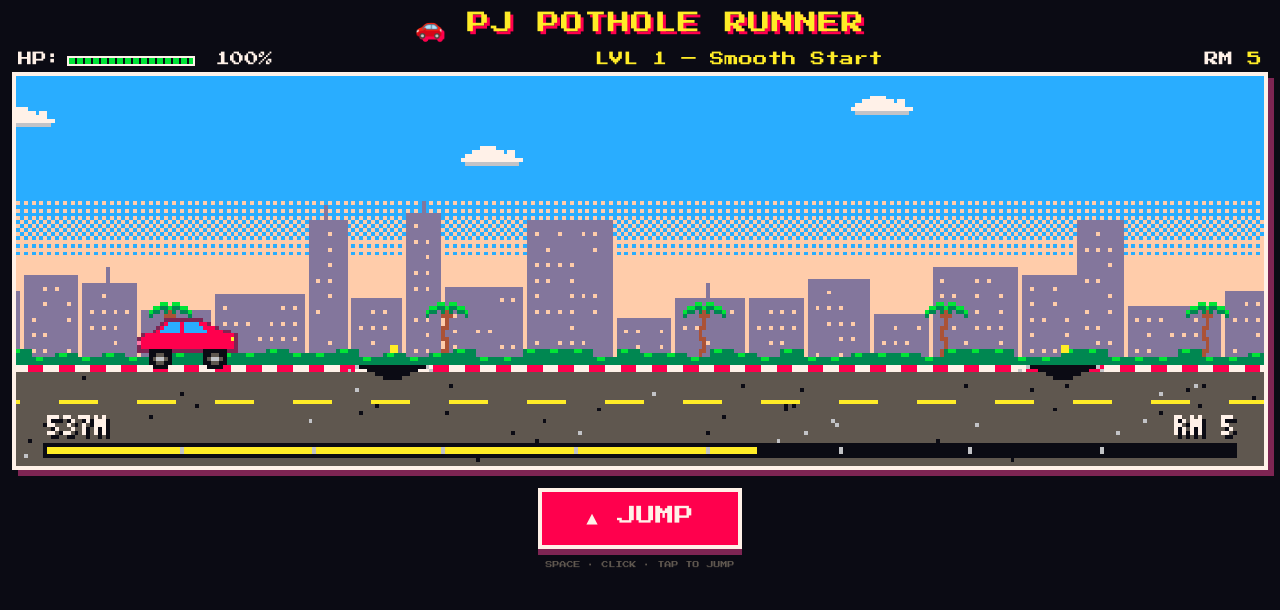
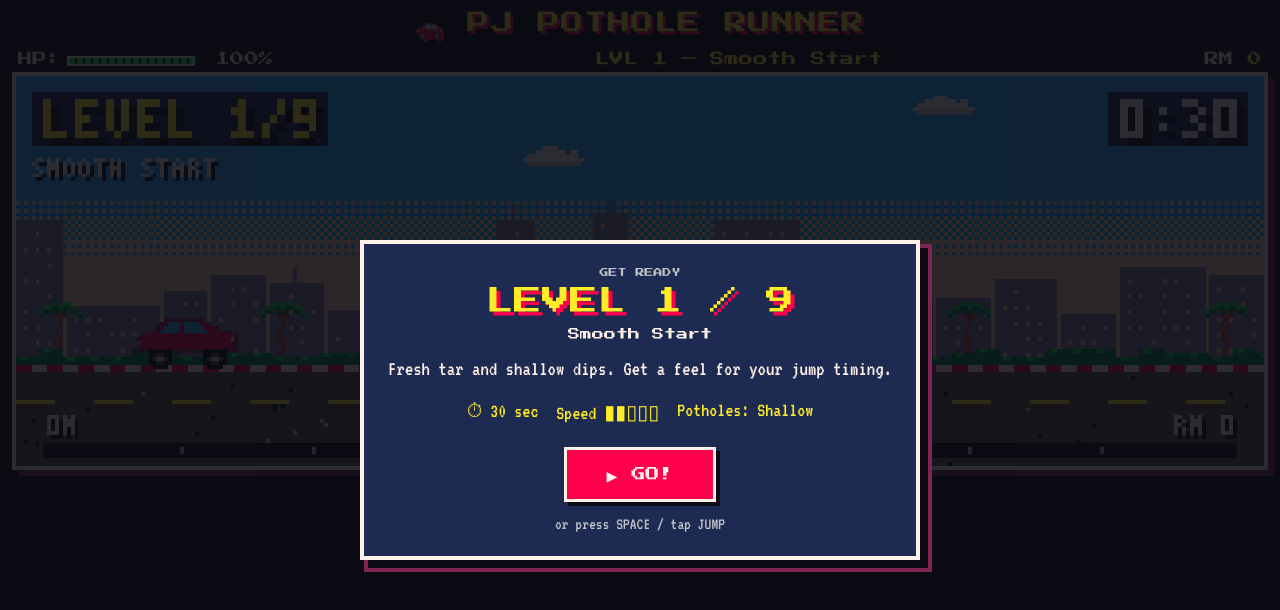
Before and after one commit to rumandsandals/pj-pothole-runner, a website built with Vite: page index.html in a window 1280 px wide. Both pictures are taken after a click on the button "▶ START DRIVING". Built offline with nearby package versions, Linux system fonts and the light colour scheme.

Commit message:
Version 3: longer levels and a level pop-up
- levels last 30s (level 1) rising to 60s (level 9), set in seconds
- level card before each level: result of the level just cleared,
  next level's name, intro, length, speed and pothole types (NEW tag)
- game pauses on the card until GO / Space; brief guard so Space-mashing
  doesn't skip it
- LEVEL x/9 badge, level name and countdown clock drawn on the road
- road events timed as a share of the level (eventAt: 0.8)

Co-Authored-By: Claude Opus 5.5 <noreply@anthropic.com>

```diff
--- a/index.html
+++ b/index.html
@@ -80,6 +80,19 @@
       </div>
     </div>
 
+    <div class="ov" id="ovLevel">
+      <div class="ov-card">
+        <div id="lvlResult"></div>
+        <div class="lvl-kicker" id="lvlKicker"></div>
+        <div class="lvl-number" id="lvlNumber"></div>
+        <div class="lvl-title" id="lvlTitle"></div>
+        <div class="desc" id="lvlIntro"></div>
+        <div class="lvl-facts" id="lvlFacts"></div>
+        <button class="btn go" id="lvlGo" data-text="goButton"></button>
+        <div class="lvl-hint" data-text="goHint"></div>
+      </div>
+    </div>
+
     <div class="ov" id="ovEvent">
       <div class="ov-card">
         <div class="tit" id="evTitle"></div>
--- a/src/config/game.ts
+++ b/src/config/game.ts
@@ -24,9 +24,6 @@ export const PHYSICS = {
   gravity: 0.55,
   jumpForce: -12, // more negative = higher jump
 };
-
-/** How far you drive in each level before the next one starts. */
-export const LEVEL_LENGTH = 900;
 
 export const MAX_HEALTH = 100;
 
--- a/src/config/levels.ts
+++ b/src/config/levels.ts
@@ -4,33 +4,73 @@ import type { RoadEventId } from './roadEvents';
 /**
  * LEVELS
  * The game plays these in order. Add, remove or reorder freely.
+ * - seconds: how long the level lasts
+ * - intro: one or two lines shown on the level pop-up before it starts
  * - potholes: which pothole types can appear (repeat a name to make it more common)
  * - speed: how fast the road scrolls
  * - spawnChance: how often potholes appear (bigger = more)
- * - eventAt: distance into the level when the road event pops up
  * - event: which road event (from roadEvents.ts), or null for none
- * - roughness: how bumpy the road line looks
+ * - eventAt: when the event pops up, as a share of the level (0.5 = halfway, 0.8 = 80% through)
+ * - roughness: how bumpy the road looks
  * Typos in pothole or event names are caught before the game runs.
  */
 
 export interface Level {
   name: string;
+  seconds: number;
+  intro: string;
   potholes: PotholeId[];
   speed: number;
   spawnChance: number;
+  event: RoadEventId | null;
   eventAt: number;
-  event: RoadEventId | null;
   roughness: number;
 }
 
 export const LEVELS: Level[] = [
-  { name: 'Smooth Start', potholes: ['shallow'], speed: 3.2, spawnChance: 0.003, eventAt: 700, event: null, roughness: 0.25 },
-  { name: 'PJ Streets', potholes: ['shallow', 'medium'], speed: 3.8, spawnChance: 0.0035, eventAt: 750, event: null, roughness: 0.55 },
-  { name: 'Police Zone ✅', potholes: ['shallow', 'medium', 'medium'], speed: 4.4, spawnChance: 0.0038, eventAt: 750, event: 'police_good', roughness: 0.8 },
-  { name: 'Police Zone ❌', potholes: ['medium', 'medium', 'deep'], speed: 5.0, spawnChance: 0.004, eventAt: 750, event: 'police_bad', roughness: 1.05 },
-  { name: 'Insurance Row', potholes: ['medium', 'deep'], speed: 5.6, spawnChance: 0.0043, eventAt: 800, event: 'ins_good', roughness: 1.3 },
-  { name: 'Adjuster Alley', potholes: ['medium', 'deep', 'deep'], speed: 6.2, spawnChance: 0.0045, eventAt: 800, event: 'ins_bad', roughness: 1.55 },
-  { name: 'Workshop Way', potholes: ['deep', 'deep', 'abyss'], speed: 6.9, spawnChance: 0.0048, eventAt: 800, event: 'ws_good', roughness: 1.8 },
-  { name: 'Chop Shop Run', potholes: ['deep', 'abyss'], speed: 7.7, spawnChance: 0.0052, eventAt: 850, event: 'ws_bad', roughness: 2.1 },
-  { name: 'Council Chase', potholes: ['medium', 'deep', 'abyss'], speed: 8.6, spawnChance: 0.0055, eventAt: 850, event: 'council', roughness: 2.4 },
+  {
+    name: 'Smooth Start', seconds: 30,
+    intro: 'Fresh tar and shallow dips. Get a feel for your jump timing.',
+    potholes: ['shallow'], speed: 3.2, spawnChance: 0.003, event: null, eventAt: 0.8, roughness: 0.25,
+  },
+  {
+    name: 'PJ Streets', seconds: 34,
+    intro: 'Medium potholes join the party. More dots above a hole = more damage.',
+    potholes: ['shallow', 'medium'], speed: 3.8, spawnChance: 0.0035, event: null, eventAt: 0.8, roughness: 0.55,
+  },
+  {
+    name: 'Police Zone ✅', seconds: 38,
+    intro: "A good cop is patrolling. If help is offered, it's your right to take it.",
+    potholes: ['shallow', 'medium', 'medium'], speed: 4.4, spawnChance: 0.0038, event: 'police_good', eventAt: 0.8, roughness: 0.8,
+  },
+  {
+    name: 'Police Zone ❌', seconds: 41,
+    intro: "DEEP potholes appear. And someone may ask for 'kopi duit'...",
+    potholes: ['medium', 'medium', 'deep'], speed: 5.0, spawnChance: 0.004, event: 'police_bad', eventAt: 0.8, roughness: 1.05,
+  },
+  {
+    name: 'Insurance Row', seconds: 45,
+    intro: 'Faster roads. An honest adjuster is somewhere nearby.',
+    potholes: ['medium', 'deep'], speed: 5.6, spawnChance: 0.0043, event: 'ins_good', eventAt: 0.8, roughness: 1.3,
+  },
+  {
+    name: 'Adjuster Alley', seconds: 49,
+    intro: "Deep pits everywhere. Don't accept the first lowball offer.",
+    potholes: ['medium', 'deep', 'deep'], speed: 6.2, spawnChance: 0.0045, event: 'ins_bad', eventAt: 0.8, roughness: 1.55,
+  },
+  {
+    name: 'Workshop Way', seconds: 52,
+    intro: 'ABYSS potholes begin! Get stuck and you must choose a tow truck. Choose wisely.',
+    potholes: ['deep', 'deep', 'abyss'], speed: 6.9, spawnChance: 0.0048, event: 'ws_good', eventAt: 0.8, roughness: 1.8,
+  },
+  {
+    name: 'Chop Shop Run', seconds: 56,
+    intro: 'Fast and brutal. Dodgy workshops are waiting for your catalytic converter.',
+    potholes: ['deep', 'abyss'], speed: 7.7, spawnChance: 0.0052, event: 'ws_bad', eventAt: 0.8, roughness: 2.1,
+  },
+  {
+    name: 'Council Chase', seconds: 60,
+    intro: 'Final stretch! Survive, collect your evidence and claim from MBPJ.',
+    potholes: ['medium', 'deep', 'abyss'], speed: 8.6, spawnChance: 0.0055, event: 'council', eventAt: 0.8, roughness: 2.4,
+  },
 ];
--- a/src/config/text.ts
+++ b/src/config/text.ts
@@ -32,6 +32,12 @@ export const TEXT = {
     MACC: <b>1-800-88-6000</b> · Tribunal: <b>1-800-886-800</b><br>
     JPJ Parts: <b>1-800-88-5983</b> · BNM: <b>1-300-88-5465</b>`,
 
+  levelClearTitle: '🏁 LEVEL {n} CLEAR!',
+  levelFirstLabel: 'GET READY',
+  levelNextLabel: 'NEXT UP',
+  goButton: '▶ GO!',
+  goHint: 'or press SPACE / tap JUMP',
+
   towChoiceTitle: '🚨 CAR STUCK IN ABYSS POTHOLE!',
   towChoiceIntro: `
     Your car has sunk into a pothole so deep it can't escape.<br>
--- a/src/config/theme.ts
+++ b/src/config/theme.ts
@@ -63,5 +63,7 @@ export const THEME = {
 
   particles: { damage: '8' as C, stuck: 'a' as C, shadow: '0' as C },
 
+  levelBadge: { box: '1' as C, number: 'a' as C, name: '7' as C, timer: '7' as C, timerWarn: '8' as C, shadow: '0' as C },
+
   progress: { track: '0' as C, fill: 'a' as C, tick: '6' as C, text: '7' as C, textShadow: '0' as C },
 };
--- a/src/core/Game.ts
+++ b/src/core/Game.ts
@@ -1,4 +1,4 @@
-import { CAR, ECONOMY, EFFECTS, LEVEL_LENGTH, TICKS_PER_SECOND, TOW, WORKSHOP } from '../config/game';
+import { CAR, ECONOMY, EFFECTS, TICKS_PER_SECOND, TOW, WORKSHOP } from '../config/game';
 import { LEVELS } from '../config/levels';
 import { POTHOLES } from '../config/potholes';
 import { ROAD_EVENTS, type EventChoice, type RoadEventId } from '../config/roadEvents';
@@ -7,6 +7,7 @@ import { THEME } from '../config/theme';
 import { TOW_OPTIONS, type TowOption } from '../config/towTrucks';
 import { WORKSHOP_STEPS, type WorkshopChoice } from '../config/workshop';
 import { showDead, showWin } from '../ui/endScreens';
+import { showLevelCard, type LevelCardInfo } from '../ui/levelCard';
 import { updateHud } from '../ui/hud';
 import { flash, hideBanner, hidePanels, hideScreens, hideToast, showBanner, showScreen, showToast } from '../ui/overlays';
 import { showRoadEvent } from '../ui/roadEventScreen';
@@ -19,11 +20,12 @@ import { ART_HEIGHT, ART_WIDTH, makeCanvas } from '../world/pixels';
 import { render } from '../world/render';
 import { generateRoad } from '../world/road';
 import { updateTowTruck } from '../world/towTruck';
-import { clampHealth, createState, createTow, currentLevel, type GameState } from './state';
+import { clampHealth, createState, createTow, currentLevel, levelLength, type GameState } from './state';
 import type { Viewport } from './Viewport';
 
 const TICK_MS = 1000 / TICKS_PER_SECOND;
 const MAX_FRAME_MS = 250; // after a pause (e.g. switching tabs), don't fast-forward
+const CARD_KEY_DELAY_MS = 700; // so a player mashing Space doesn't skip the level card by accident
 
 /**
  * Runs the game. Logic updates at a fixed 60 ticks per second no matter
@@ -37,6 +39,7 @@ export class Game {
   private readonly artCtx: CanvasRenderingContext2D;
   private lastTime = 0;
   private accumulator = 0;
+  private cardShownAt = 0;
 
   constructor(canvas: HTMLCanvasElement, private readonly viewport: Viewport) {
     const ctx = canvas.getContext('2d');
@@ -90,18 +93,17 @@ export class Game {
     s.levelDistance += s.speed;
     s.tick++;
 
-    if (!s.eventFired && level.event && s.levelDistance > level.eventAt) {
+    const length = levelLength(level);
+    if (!s.eventFired && level.event && s.levelDistance > level.eventAt * length) {
       s.eventFired = true;
       this.openRoadEvent(level.event);
       return;
     }
 
-    if (s.levelDistance >= LEVEL_LENGTH) {
-      if (s.level >= LEVELS.length) {
-        this.win();
-        return;
-      }
-      this.nextLevel();
+    if (s.levelDistance >= length) {
+      if (s.level >= LEVELS.length) this.win();
+      else this.completeLevel();
+      return;
     }
 
     s.score++;
@@ -142,31 +144,53 @@ export class Game {
     if (s.health <= 0) this.die();
   }
 
-  private nextLevel(): void {
+  /** Finished a level: set up the next one and pause on the level card. */
+  private completeLevel(): void {
     const s = this.state;
+    const cleared = { number: s.level, earned: s.money - s.levelStartMoney };
     s.level++;
-    s.levelDistance -= LEVEL_LENGTH;
+    s.levelDistance = 0;
+    s.levelStartMoney = s.money;
     s.eventFired = false;
+    s.potholes = [];
     const level = currentLevel(s);
     s.speed = level.speed;
     s.road = generateRoad(level.roughness);
     updateHud(s);
-    showToast(`⬆️ LVL ${s.level}: ${level.name}`);
+    this.openLevelCard(cleared);
+  }
+
+  private openLevelCard(cleared: LevelCardInfo['cleared']): void {
+    const s = this.state;
+    s.mode = 'levelCard';
+    this.cardShownAt = performance.now();
+    hideToast();
+    showLevelCard({ cleared, nextNumber: s.level, health: s.health, money: s.money }, () => this.go(true));
+  }
+
+  /** Leaves the level card and starts driving. Keys are ignored for a moment so Space-mashing doesn't skip it. */
+  go(clicked = false): void {
+    if (this.state.mode !== 'levelCard') return;
+    if (!clicked && performance.now() - this.cardShownAt < CARD_KEY_DELAY_MS) return;
+    hideScreens();
+    this.state.mode = 'playing';
   }
 
   // ── Player actions ─────────────────────────────────────────
   start(): void {
-    this.state = createState('playing');
+    this.state = createState();
     hideScreens();
     hidePanels();
     hideBanner();
-    hideToast();
     updateHud(this.state);
+    this.openLevelCard(null);
   }
 
+  /** Space / tap / jump button. On the level card it acts as GO. */
   jump(): void {
     const s = this.state;
-    if (s.mode === 'playing' && canJump(s.car)) jump(s.car);
+    if (s.mode === 'levelCard') this.go();
+    else if (s.mode === 'playing' && canJump(s.car)) jump(s.car);
   }
 
   // ── Road events ─────────────────────────────────────────────
--- a/src/core/state.ts
+++ b/src/core/state.ts
@@ -1,4 +1,4 @@
-import { CAR, MAX_HEALTH, TOW, WORKSHOP, WORLD } from '../config/game';
+import { CAR, MAX_HEALTH, TICKS_PER_SECOND, TOW, WORKSHOP, WORLD } from '../config/game';
 import { LEVELS, type Level } from '../config/levels';
 import type { PotholeId } from '../config/potholes';
 import type { ColourKey } from '../config/theme';
@@ -6,7 +6,16 @@ import type { TowOption } from '../config/towTrucks';
 import { generateRoad, type RoadPoint } from '../world/road';
 
 /** Which screen / phase the game is in. */
-export type Mode = 'menu' | 'playing' | 'event' | 'towChoice' | 'towArriving' | 'workshop' | 'dead' | 'win';
+export type Mode =
+  | 'menu'
+  | 'levelCard' // paused on the "LEVEL X" pop-up, waiting for GO
+  | 'playing'
+  | 'event'
+  | 'towChoice'
+  | 'towArriving'
+  | 'workshop'
+  | 'dead'
+  | 'win';
 
 export interface Car {
   x: number;
@@ -58,6 +67,7 @@ export interface GameState {
   distance: number;
   levelDistance: number;
   level: number; // 1-based
+  levelStartMoney: number; // to show what was earned on the level pop-up
   speed: number;
   eventFired: boolean;
   potholes: Pothole[];
@@ -105,6 +115,7 @@ export function createState(mode: Mode = 'menu'): GameState {
     distance: 0,
     levelDistance: 0,
     level: 1,
+    levelStartMoney: 0,
     speed: level.speed,
     eventFired: false,
     potholes: [],
@@ -121,6 +132,17 @@ export function currentLevel(state: GameState): Level {
   return LEVELS[Math.min(state.level - 1, LEVELS.length - 1)] ?? firstLevel();
 }
 
+/** How far you drive to finish a level: its speed × its length in seconds. */
+export function levelLength(level: Level): number {
+  return level.speed * TICKS_PER_SECOND * level.seconds;
+}
+
+/** Seconds left in the current level. */
+export function secondsLeft(state: GameState): number {
+  const level = currentLevel(state);
+  return Math.max(0, Math.ceil((levelLength(level) - state.levelDistance) / (level.speed * TICKS_PER_SECOND)));
+}
+
 export function clampHealth(hp: number): number {
   return Math.max(0, Math.min(MAX_HEALTH, hp));
 }
--- a/src/core/validateConfig.ts
+++ b/src/core/validateConfig.ts
@@ -1,4 +1,3 @@
-import { LEVEL_LENGTH } from '../config/game';
 import { LEVELS } from '../config/levels';
 import { ROAD_EVENTS } from '../config/roadEvents';
 import * as SPRITES from '../config/sprites';
@@ -18,8 +17,9 @@ export function validateConfig(): string[] {
     const where = `levels.ts, level ${i + 1} ("${level.name}")`;
     if (level.potholes.length === 0) problems.push(`${where}: "potholes" list is empty.`);
     if (level.speed <= 0) problems.push(`${where}: speed must be above 0.`);
-    if (level.event && level.eventAt >= LEVEL_LENGTH)
-      problems.push(`${where}: eventAt (${level.eventAt}) must be less than LEVEL_LENGTH (${LEVEL_LENGTH}) or the event never shows.`);
+    if (level.seconds <= 0) problems.push(`${where}: seconds must be above 0.`);
+    if (level.event && (level.eventAt <= 0 || level.eventAt >= 1))
+      problems.push(`${where}: eventAt (${level.eventAt}) must be between 0 and 1 (e.g. 0.8 = 80% through the level).`);
   });
 
   for (const [id, event] of Object.entries(ROAD_EVENTS)) {
--- a/src/style.css
+++ b/src/style.css
@@ -221,6 +221,18 @@ canvas { display: block; image-rendering: pixelated; }
 .score { font-size: 22px; color: var(--text); line-height: 1.4; margin-bottom: 14px; }
 .score b { color: var(--yellow); font-weight: normal; }
 .hotlines { font-size: 17px; color: var(--text-soft); line-height: 1.3; margin-bottom: 16px; }
+/* Level card */
+#lvlResult { width: 100%; }
+#lvlResult:not(:empty) { border-bottom: 3px dashed var(--grey); padding-bottom: 14px; margin-bottom: 16px; }
+.lvl-stats { font-size: 21px; color: var(--text); }
+.lvl-kicker { font: 9px var(--font-arcade); color: var(--text-soft); margin-bottom: 10px; animation: blink 1.2s steps(2) infinite; }
+.lvl-number { font: clamp(18px, 5vw, 28px) var(--font-arcade); color: var(--heading); text-shadow: 4px 4px 0 var(--heading-shadow); margin-bottom: 10px; }
+.lvl-title { font: 12px/1.6 var(--font-arcade); color: var(--white); margin-bottom: 12px; }
+.lvl-facts { display: flex; flex-wrap: wrap; justify-content: center; gap: 6px 18px; font-size: 20px; color: var(--yellow); margin-bottom: 18px; }
+.new-tag { font: 7px var(--font-arcade); background: var(--red); color: var(--white); padding: 3px 4px; margin-left: 4px; vertical-align: middle; }
+.btn.go { font-size: 14px; padding: 14px 40px; }
+.lvl-hint { font-size: 17px; color: var(--text-soft); margin-top: 8px; }
+
 .choices { display: flex; gap: 12px; flex-wrap: wrap; justify-content: center; width: 100%; }
 
 .btn {
--- /dev/null
+++ b/src/ui/levelCard.ts
@@ -0,0 +1,71 @@
+import { MAX_HEALTH } from '../config/game';
+import { LEVELS } from '../config/levels';
+import { POTHOLES, type PotholeId } from '../config/potholes';
+import { TEXT } from '../config/text';
+import { byId, formatRM, make } from './dom';
+import { showScreen } from './overlays';
+
+export interface LevelCardInfo {
+  /** The level just finished, or null before level 1. */
+  cleared: { number: number; earned: number } | null;
+  nextNumber: number;
+  health: number;
+  money: number;
+}
+
+const MAX_SPEED = Math.max(...LEVELS.map((l) => l.speed));
+
+const potholeName = (id: PotholeId): string =>
+  POTHOLES[id].label || id.charAt(0).toUpperCase() + id.slice(1);
+
+/** Speed shown as 5 chunky bars. */
+function speedBars(speed: number): string {
+  const filled = Math.max(1, Math.round((speed / MAX_SPEED) * 5));
+  return '▮'.repeat(filled) + '▯'.repeat(5 - filled);
+}
+
+export function showLevelCard(info: LevelCardInfo, onGo: () => void): void {
+  const level = LEVELS[info.nextNumber - 1];
+  if (!level) return;
+  const previous = LEVELS[info.nextNumber - 2];
+
+  // Result of the level just cleared
+  const result = byId('lvlResult');
+  result.replaceChildren();
+  if (info.cleared) {
+    result.append(
+      make('div', 'tit', TEXT.levelClearTitle.replace('{n}', String(info.cleared.number))),
+      make(
+        'div',
+        'lvl-stats',
+        `Earned ${formatRM(Math.max(0, info.cleared.earned))} · HP ${Math.round((info.health / MAX_HEALTH) * 100)}% · Total ${formatRM(info.money)}`,
+      ),
+    );
+  }
+
+  byId('lvlKicker').textContent = info.cleared ? TEXT.levelNextLabel : TEXT.levelFirstLabel;
+  byId('lvlNumber').textContent = `LEVEL ${info.nextNumber} / ${LEVELS.length}`;
+  byId('lvlTitle').textContent = level.name;
+  byId('lvlIntro').textContent = level.intro;
+
+  // Quick facts: length, speed, pothole types (new ones flagged)
+  const seen = new Set(previous?.potholes ?? []);
+  const types = [...new Set(level.potholes)];
+  const facts = byId('lvlFacts');
+  facts.replaceChildren(
+    make('div', '', `⏱ ${level.seconds} sec`),
+    make('div', '', `Speed ${speedBars(level.speed)}`),
+  );
+  const holes = make('div', '', 'Potholes: ');
+  types.forEach((id, i) => {
+    if (i > 0) holes.append(', ');
+    holes.append(potholeName(id));
+    if (previous && !seen.has(id)) holes.append(make('span', 'new-tag', 'NEW'));
+  });
+  facts.append(holes);
+
+  const go = byId('lvlGo');
+  go.onclick = () => onGo();
+  showScreen('level');
+  go.focus({ preventScroll: true });
+}
--- a/src/ui/overlays.ts
+++ b/src/ui/overlays.ts
@@ -5,6 +5,7 @@ import { byId } from './dom';
 const SCREENS = {
   menu: 'ovMenu',
   howto: 'ovHowTo',
+  level: 'ovLevel',
   event: 'ovEvent',
   tow: 'ovTow',
   dead: 'ovDead',
--- a/src/world/pixels.ts
+++ b/src/world/pixels.ts
@@ -119,7 +119,7 @@ export function drawText(
 function drawGlyphs(ctx: CanvasRenderingContext2D, text: string, left: number, top: number, key: ColourKey, scale: number): void {
   ctx.fillStyle = PALETTE[key];
   for (let i = 0; i < text.length; i++) {
-    const glyph = GLYPHS[text[i] as string] ?? GLYPHS['?'] ?? '';
+    const glyph = GLYPHS[text[i] as string] ?? ''; // characters the font lacks (e.g. emoji) are left blank
     const gx = left + i * 4 * scale;
     for (let d = 0; d < 15; d++) {
       if (glyph[d] === '1') ctx.fillRect(gx + (d % 3) * scale, top + Math.floor(d / 3) * scale, scale, scale);
--- a/src/world/render.ts
+++ b/src/world/render.ts
@@ -1,11 +1,10 @@
-import { LEVEL_LENGTH } from '../config/game';
 import { LEVELS } from '../config/levels';
 import { THEME } from '../config/theme';
-import { currentLevel, type GameState } from '../core/state';
+import { currentLevel, levelLength, secondsLeft, type GameState } from '../core/state';
 import { drawBackground } from './background';
 import { drawCar } from './car';
 import { drawParticles } from './particles';
-import { ART_HEIGHT, ART_WIDTH, drawText, fill } from './pixels';
+import { ART_HEIGHT, ART_WIDTH, drawText, fill, textWidth } from './pixels';
 import { drawPotholes } from './potholes';
 import { drawRoad } from './road';
 import { drawTowTruck } from './towTruck';
@@ -18,7 +17,25 @@ export function render(ctx: CanvasRenderingContext2D, state: GameState): void {
   drawTowTruck(ctx, state.tow, state.car);
   drawCar(ctx, state.car, state.tick);
   drawParticles(ctx, state.particles);
+  drawLevelBadge(ctx, state);
   drawProgressBar(ctx, state);
+}
+
+/** "LEVEL 2/9  PJ STREETS" top-left, seconds left top-right. */
+function drawLevelBadge(ctx: CanvasRenderingContext2D, state: GameState): void {
+  if (state.mode === 'menu') return;
+  const t = THEME.levelBadge;
+  const label = `LEVEL ${state.level}/${LEVELS.length}`;
+  const name = currentLevel(state).name;
+  fill(ctx, t.box, 4, 4, textWidth(label, 2) + 6, 14);
+  drawText(ctx, label, 7, 6, t.number, { scale: 2, shadow: t.shadow });
+  drawText(ctx, name, 4, 21, t.name, { shadow: t.shadow });
+
+  const secs = secondsLeft(state);
+  const clock = `${Math.floor(secs / 60)}:${String(secs % 60).padStart(2, '0')}`;
+  const warn = secs <= 5 && Math.floor(state.tick / 15) % 2 === 0;
+  fill(ctx, t.box, ART_WIDTH - textWidth(clock, 2) - 10, 4, textWidth(clock, 2) + 6, 14);
+  drawText(ctx, clock, ART_WIDTH - 7, 6, warn ? t.timerWarn : t.timer, { align: 'right', scale: 2, shadow: t.shadow });
 }
 
 function drawProgressBar(ctx: CanvasRenderingContext2D, state: GameState): void {
@@ -26,7 +43,7 @@ function drawProgressBar(ctx: CanvasRenderingContext2D, state: GameState): void
   const left = 8;
   const width = ART_WIDTH - 16;
   const y = ART_HEIGHT - 5;
-  const progress = Math.min(state.levelDistance / LEVEL_LENGTH, 1);
+  const progress = Math.min(state.levelDistance / levelLength(currentLevel(state)), 1);
 
   fill(ctx, t.track, left - 1, y - 1, width + 2, 4);
   fill(ctx, t.fill, left, y, Math.round(width * progress), 2);
```
Also changed, not shown: README.md.
